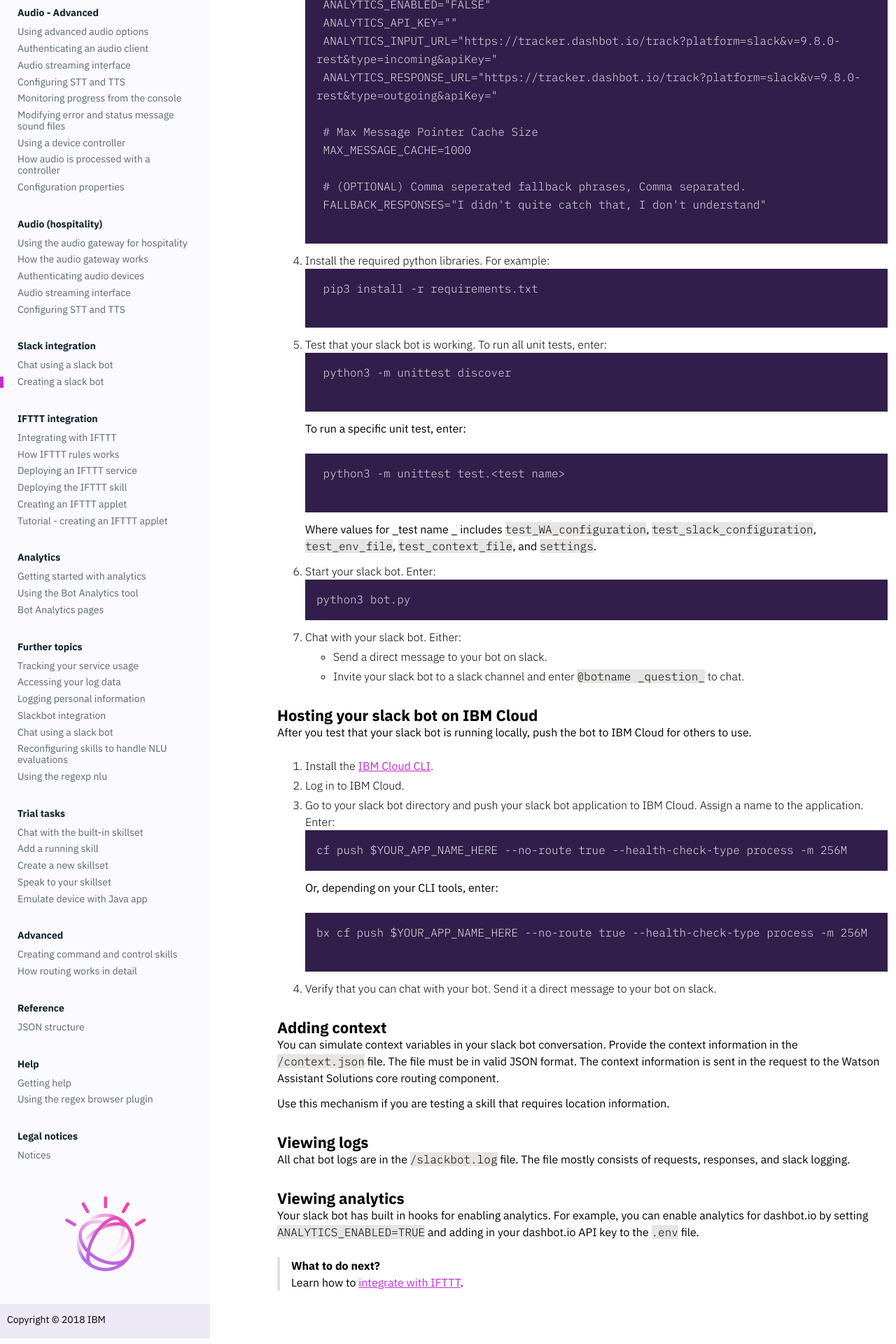
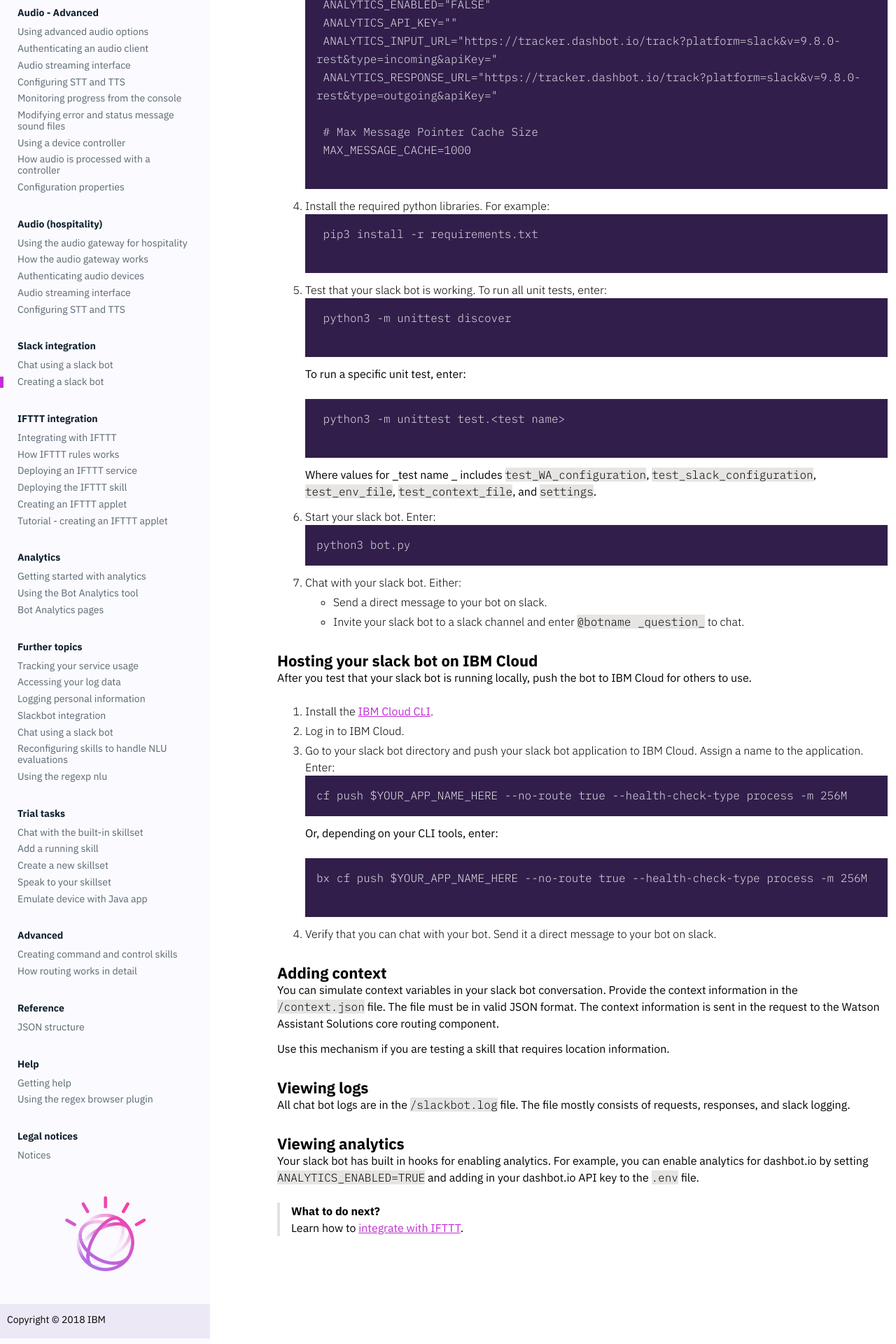
Before and after one commit to Watson-Personal-Assistant/developer, a Jekyll site: the page built from _content/slack/creating_a_slackbot.md, in a window 1280 px wide. Shown: the part 1300-3220 px from the top of the page at 70% size. Built offline with Jekyll 4.4.1, drawn with Linux system fonts in a browser that asks for light colours; some web fonts are replaced; some of the changed text lies outside the part shown.

Commit message:
removed fallback responses

````diff
--- a/_content/slack/creating_a_slackbot.md
+++ b/_content/slack/creating_a_slackbot.md
@@ -54,9 +54,6 @@
 
     # Max Message Pointer Cache Size
     MAX_MESSAGE_CACHE=1000
-
-    # (OPTIONAL) Comma seperated fallback phrases, Comma separated.
-    FALLBACK_RESPONSES="I didn't quite catch that, I don't understand"
 
     ```
 4. Install the required python libraries. For example:
````
